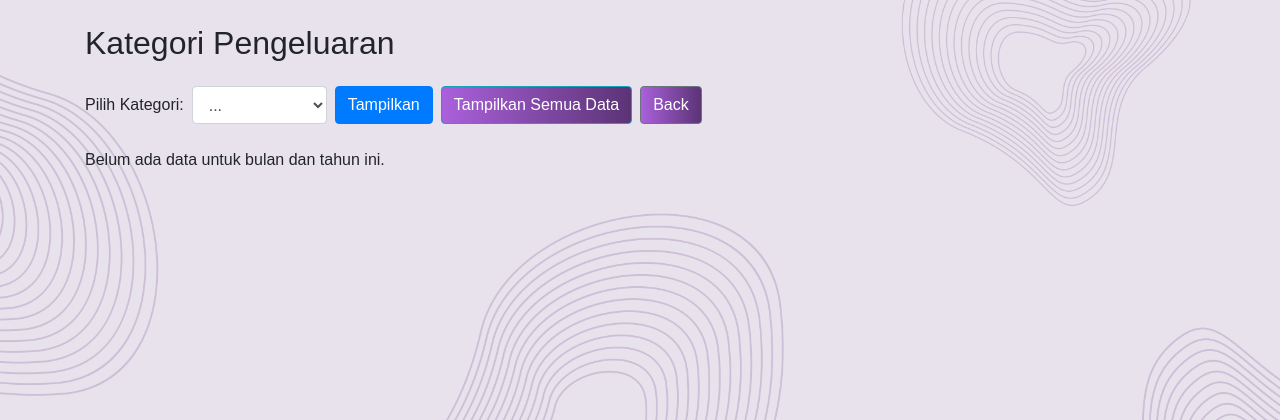
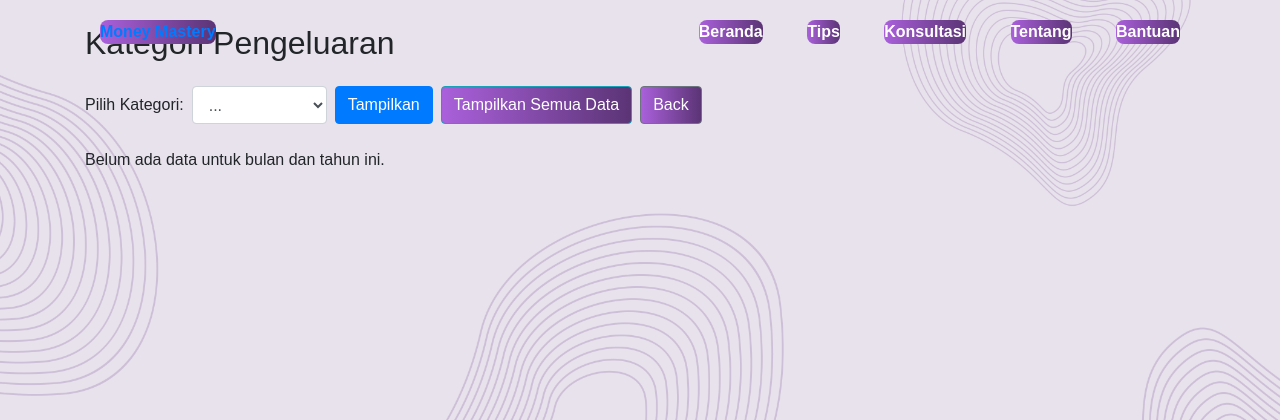
Before and after one commit to stvnathan2/Pemweb, a PHP site: page /category.php in a window 1280 px wide. Shown: the top 420 px of the page. Run offline with PHP 8.4, Linux system fonts and the light colour scheme; a user stored in the database is signed in; data comes from the database, SQL or seed files in the repository.

Commit message:
update navbar category (not fixed)

```diff
--- a/category.css
+++ b/category.css
@@ -8,9 +8,65 @@ body{
     font-family: Arial, sans-serif;
 }
 
-.header{
-    padding-top: 30px;
+header{
+    position: fixed;
+    top: 0;
+    left: 0;
+    width: 100%;
+    padding: 20px 100px;
+    display: flex;
+    justify-content: space-between;
+    align-items: center;
+    z-index: 99;
 }
+
+.navigation a {
+    position: relative;
+    font-size: 16px;
+    color: white;
+    text-decoration: none;
+    font-weight: bold;
+    margin-left: 40px;
+}
+
+.navigation .btnLogin-popup{
+    width: 100px;
+    height: 40px;
+    background: transparent;
+    border: 2px solid #fff;
+    outline: none;
+    border-radius: 6px;
+    cursor: pointer;
+    font-size: 1.1em;
+    color: white;
+    font-weight: bold;
+    margin-left: 40px;
+}
+
+.navigation a::after{
+    content: '';
+    position: absolute;
+    left: 0;
+    bottom: -6px;
+    width: 100%;
+    height: 3px;
+    background: white;
+    border-radius: 5px;
+    transform-origin: right;
+    transform: scaleX(0);
+    transition: transform .5s;
+}
+
+.navigation a:hover::after{
+    transform: scaleX(1);
+    transform-origin: left;
+}
+
+.navigation .btnLogin-popup:hover{
+    background: white;
+    color: #8e44ad;
+}
+
 
 h3{
     background: linear-gradient(90deg, #AA60DB, #5B3475);
--- a/category.php
+++ b/category.php
@@ -82,6 +82,17 @@ $conn->close();
     </style>
 </head>
 <body>
+    <header>
+        <a href="index.php" class="logo">Money Mastery</a>
+        <nav class="navigation">
+            <a href="index.php">Beranda</a>
+            <a href="tips.php">Tips</a>
+            <a href="konsultasi.php">Konsultasi</a>
+            <a href="about.php">Tentang</a>
+            <a href="bantuan.php">Bantuan</a>
+        </nav>
+    </header>
+
     <div class="container">
         <h2 class="my-4">Kategori Pengeluaran</h2>
 
```
